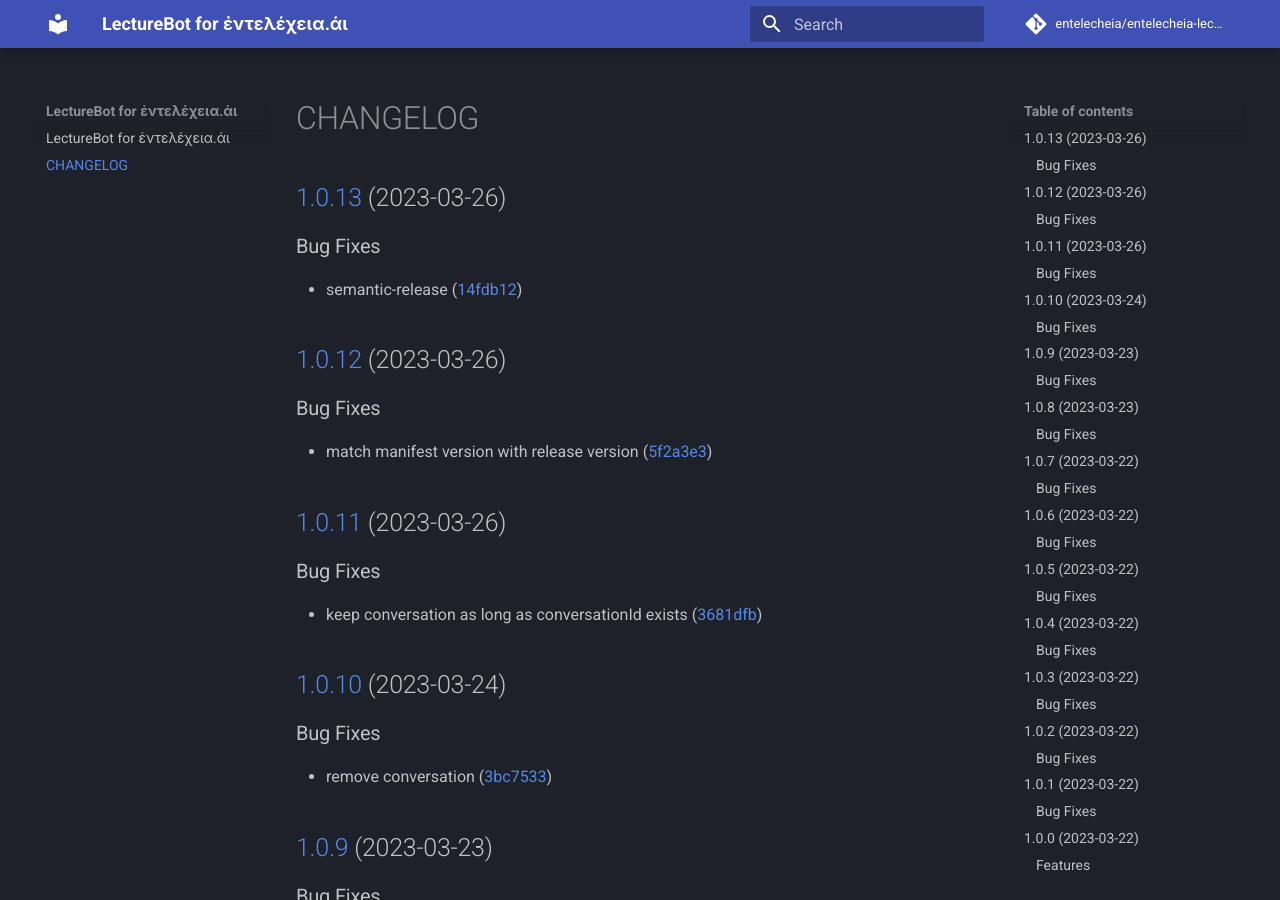
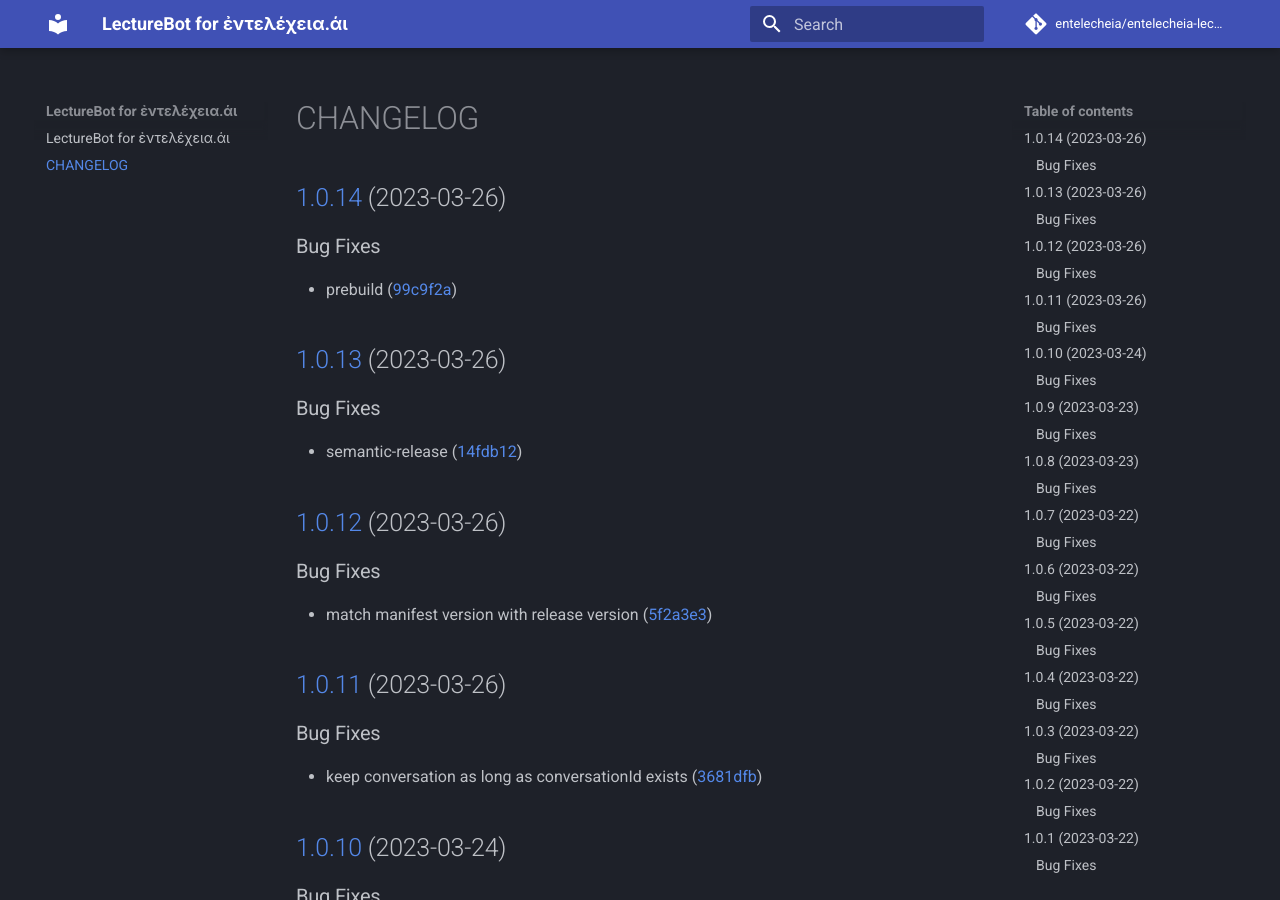
Before and after one commit to entelecheia/entelecheia-lecture-bot, an MkDocs documentation site: the page built from docs/CHANGELOG.md, in a window 1280 px wide and 900 px high. Built offline with MkDocs 1.6.1 and Material for MkDocs 9.7.7, drawn with Linux system fonts in a browser that asks for light colours; comment, search, counter and statistics services are not loaded.

Commit message:
chore(release): :rocket: 1.0.14 [skip ci]
## [1.0.14](https://github.com/entelecheia/entelecheia-lecture-bot/compare/v1.0.13...v1.0.14) (2023-03-26)

### Bug Fixes

* prebuild ([99c9f2a](https://github.com/entelecheia/entelecheia-lecture-bot/commit/99c9f2a5d8109f591b58bd6b0770f2bf2eca3640))

```diff
--- a/docs/CHANGELOG.md
+++ b/docs/CHANGELOG.md
@@ -1,3 +1,10 @@
+## [1.0.14](https://github.com/entelecheia/entelecheia-lecture-bot/compare/v1.0.13...v1.0.14) (2023-03-26)
+
+
+### Bug Fixes
+
+* prebuild ([99c9f2a](https://github.com/entelecheia/entelecheia-lecture-bot/commit/99c9f2a5d8109f591b58bd6b0770f2bf2eca3640))
+
 ## [1.0.13](https://github.com/entelecheia/entelecheia-lecture-bot/compare/v1.0.12...v1.0.13) (2023-03-26)
 
 
--- a/package.json
+++ b/package.json
@@ -1,6 +1,6 @@
 {
     "name": "entelecheia-lecture-bot",
-    "version": "1.0.13",
+    "version": "1.0.14",
     "description": "Chrome extension to ask questions and get answers from the ChatGPT",
     "author": "entelecheia",
     "license": "MIT",
```
Also changed, not shown: static/manifest.json, 1 other file.
